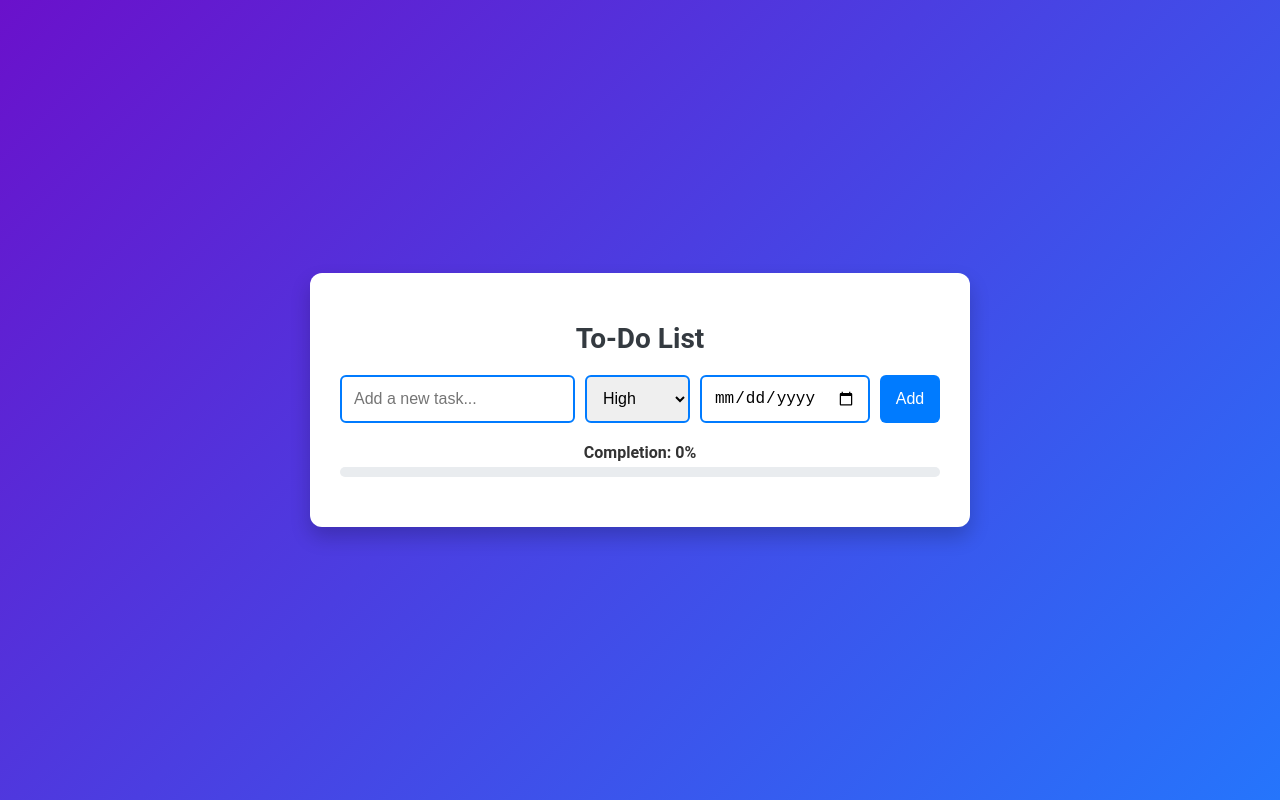
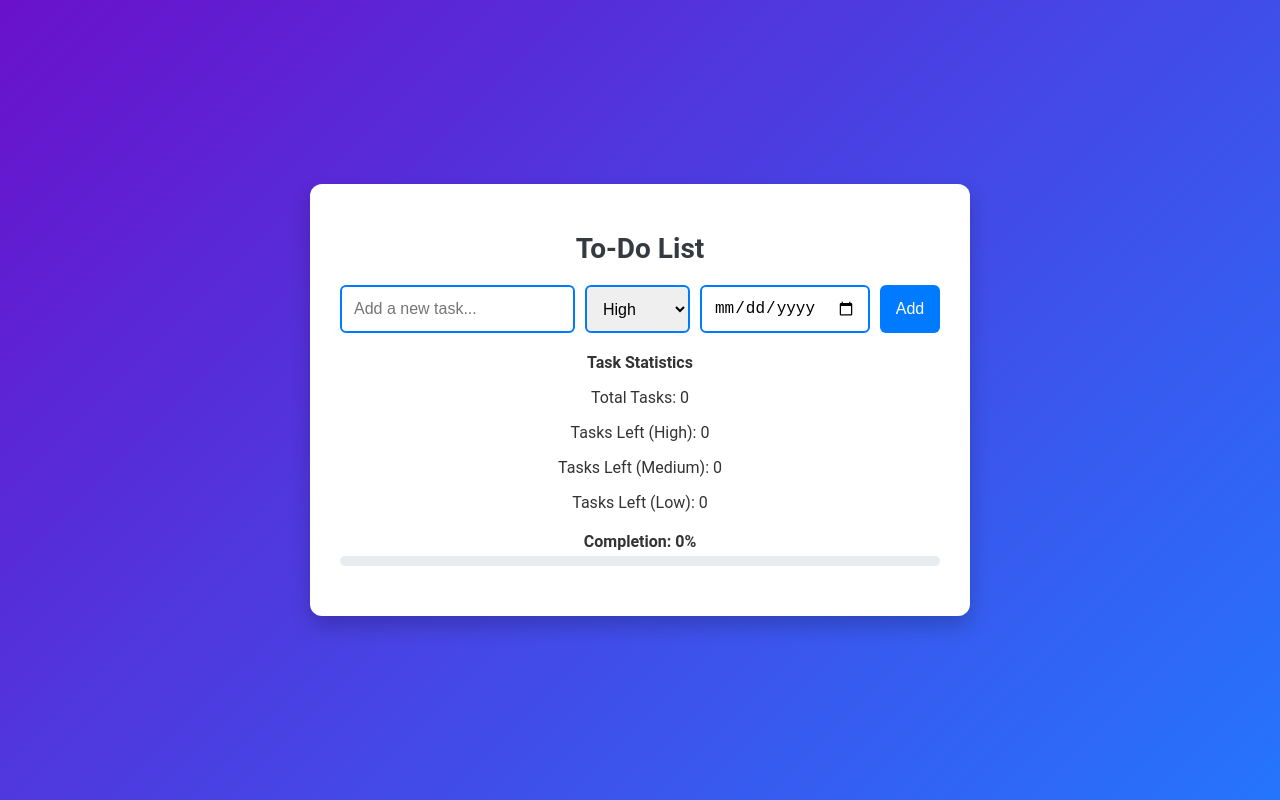
Before and after one commit to omkumar0417/todolist, a plain HTML site: page index.html in a window 1280 px wide. Drawn offline with Linux system fonts and the light colour scheme.

Commit message:
Updated the website with new changes

```diff
--- a/index.html
+++ b/index.html
@@ -74,11 +74,11 @@
       text-decoration: line-through;
       color: #6c757d;
     }
-    .progress-container {
+    .progress-container, .stats-container {
       text-align: center;
       margin: 20px 0;
     }
-    .progress-label {
+    .progress-label, .stats-label {
       margin-bottom: 5px;
       font-weight: bold;
     }
@@ -112,6 +112,13 @@
       <button onclick="addTodo()">Add</button>
     </div>
     <ul class="todo-list" id="todo-list"></ul>
+    <div class="stats-container">
+      <p class="stats-label">Task Statistics</p>
+      <p>Total Tasks: <span id="total-tasks">0</span></p>
+      <p>Tasks Left (High): <span id="tasks-left-high">0</span></p>
+      <p>Tasks Left (Medium): <span id="tasks-left-medium">0</span></p>
+      <p>Tasks Left (Low): <span id="tasks-left-low">0</span></p>
+    </div>
     <div class="progress-container">
       <div class="progress-label">Completion: <span id="progress-percentage">0%</span></div>
       <div class="progress-bar"><span id="progress-bar-fill"></span></div>
@@ -119,7 +126,6 @@
   </div>
 
   <script>
-    // Save tasks to localStorage
     function saveTasksToLocalStorage() {
       const todoList = document.getElementById('todo-list');
       const tasks = Array.from(todoList.children).map(task => ({
@@ -129,12 +135,11 @@
         completed: task.classList.contains('completed'),
       }));
 
-      // Sort tasks by priority: High > Medium > Low
       tasks.sort((a, b) => {
         const priorityOrder = { High: 1, Medium: 2, Low: 3 };
         return (
           priorityOrder[a.priority] - priorityOrder[b.priority] ||
-          new Date(a.dueDate) - new Date(b.dueDate) // If priority is same, sort by due date
+          new Date(a.dueDate) - new Date(b.dueDate)
         );
       });
 
@@ -142,7 +147,6 @@
       renderTasks();
     }
 
-    // Load tasks from localStorage and render
     function loadTasksFromLocalStorage() {
       const tasks = JSON.parse(localStorage.getItem('tasks')) || [];
       renderTasks(tasks);
@@ -165,6 +169,7 @@
         `;
         todoList.appendChild(listItem);
       });
+      updateStats();
       updateProgressBar();
     }
 
@@ -194,19 +199,36 @@
       saveTasksToLocalStorage();
       todoInput.value = '';
       dueDate.value = '';
+      updateStats();
       updateProgressBar();
     }
 
     function deleteTodo(button) {
       button.parentElement.remove();
       saveTasksToLocalStorage();
+      updateStats();
       updateProgressBar();
     }
 
     function toggleComplete(span) {
       span.parentElement.classList.toggle('completed');
       saveTasksToLocalStorage();
+      updateStats();
       updateProgressBar();
+    }
+
+    function updateStats() {
+      const todoList = document.getElementById('todo-list');
+      const tasks = Array.from(todoList.children);
+      const totalTasks = tasks.length;
+      const highTasks = tasks.filter(task => task.dataset.priority === 'High' && !task.classList.contains('completed')).length;
+      const mediumTasks = tasks.filter(task => task.dataset.priority === 'Medium' && !task.classList.contains('completed')).length;
+      const lowTasks = tasks.filter(task => task.dataset.priority === 'Low' && !task.classList.contains('completed')).length;
+
+      document.getElementById('total-tasks').textContent = totalTasks;
+      document.getElementById('tasks-left-high').textContent = highTasks;
+      document.getElementById('tasks-left-medium').textContent = mediumTasks;
+      document.getElementById('tasks-left-low').textContent = lowTasks;
     }
 
     function updateProgressBar() {
```
